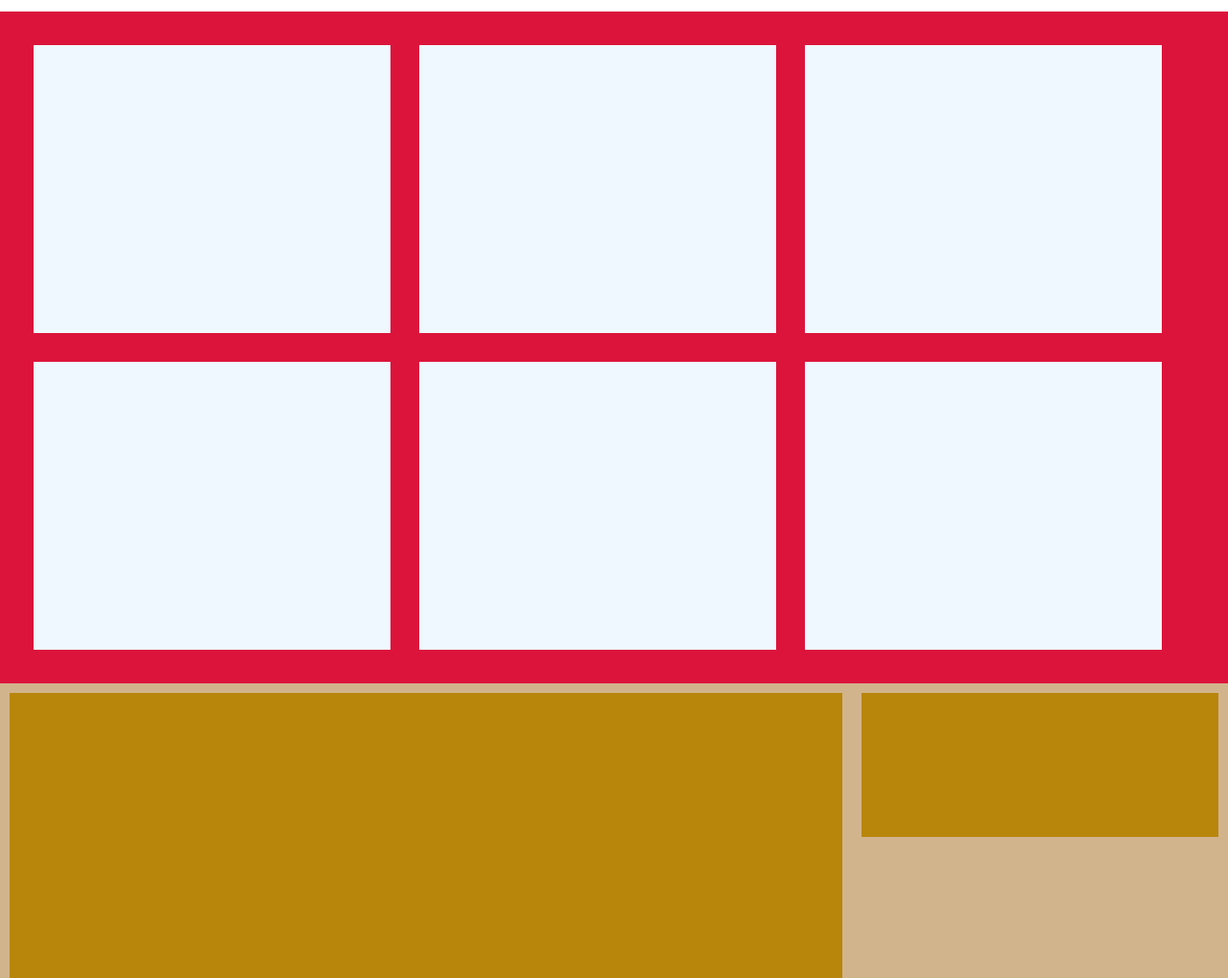
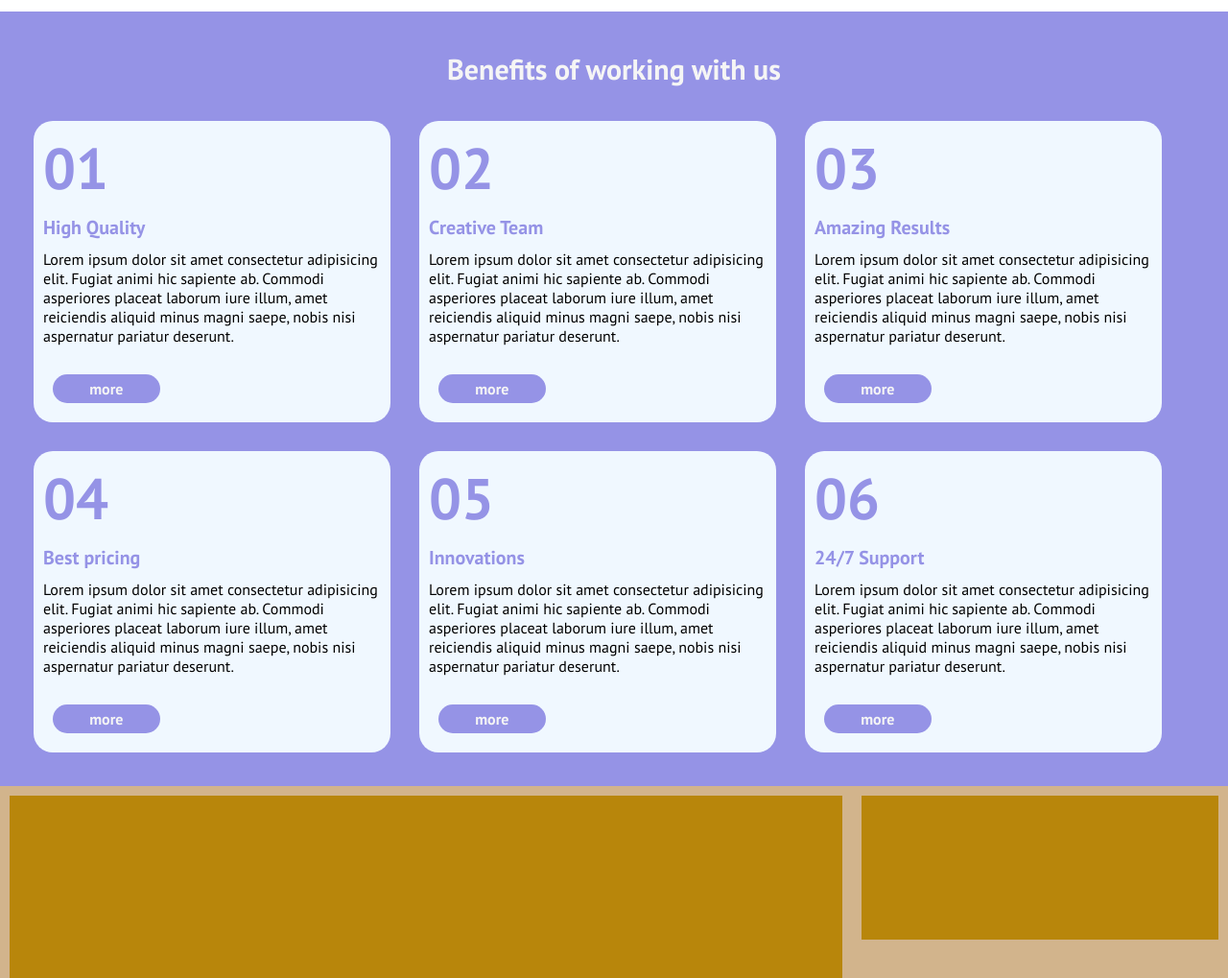
Before and after one commit to matteocenci/htmlcss-responsive-layout, a plain HTML site: page index.html in a window 1280 px wide. Shown: the part 2942-3961 px from the top of the page at 96% size. Drawn offline with Linux system fonts and the light colour scheme.

Commit message:
feat: fourth section done and responsive

```diff
--- a/css/responsive.css
+++ b/css/responsive.css
@@ -69,6 +69,10 @@
         margin-bottom: 0;
     }
 
+    .fourth-section h2{
+        width: 100%;
+    }
+
 }
 
 @media screen and (min-width: 992px){
@@ -136,4 +140,8 @@
         width: 60%;
 
     }
+
+    .fourth-section h2{
+        width: 100%;
+    }
 }
--- a/css/style.css
+++ b/css/style.css
@@ -303,17 +303,59 @@ img {
 
 
     /* Debug */
-    background-color: crimson;
+    background-color: #9593E6;
 }
 
-.benefit{
-    width: 80%;
+.fourth-section h2{
+    text-align: center;
+    font-size: 30px;
+    font-weight: 600;
+    color: #f5f5f5;
+    padding: 20px;
+
+}
+
+.benefit {
+    display: flex;
+    flex-direction: column;
+    width: 60%;
     margin: 15px 0;
+    border-radius: 20px;
 
     /* Debug */
-    height: 300px;
+    /* height: 300px; */
     background-color: aliceblue;
 
+}
+
+.benefit h3 {
+    color: #9593E6;
+    padding: 0 10px;
+    font-weight: 600;
+    font-size: 20px;
+}
+
+.benefit p {
+    padding: 10px;
+}
+
+.benefit a {
+    width: 30%;
+    background-color: #9593E6;
+    text-align: center;
+    margin: 20px;
+    padding: 5px 20px;
+    color: #f5f5f5;
+    text-decoration: none;
+    font-weight: 600;
+    border-radius: 20px;
+}
+
+.list-number{
+    padding: 10px;
+    font-size: 60px;
+    font-weight: 600;
+    color: #9593E6;
 }
 
 
--- a/index.html
+++ b/index.html
@@ -210,12 +210,80 @@
             <!-- Fourth section -->
             <div class="fourth-section">
 
-                <div class="benefit"></div>
-                <div class="benefit"></div>
-                <div class="benefit"></div>
-                <div class="benefit"></div>
-                <div class="benefit"></div>
-                <div class="benefit"></div>
+                <h2>Benefits of working with us</h2>
+
+                <div class="benefit">
+                    <span class="list-number">
+                        01
+                    </span>
+                    <h3>
+                        High Quality
+                    </h3>
+                    <p>
+                        Lorem ipsum dolor sit amet consectetur adipisicing elit. Fugiat animi hic sapiente ab. Commodi asperiores placeat laborum iure illum, amet reiciendis aliquid minus magni saepe, nobis nisi aspernatur pariatur deserunt.
+                    </p>
+                    <a href="">more</a>
+                </div>
+                <div class="benefit">
+                    <span class="list-number">
+                        02
+                    </span>
+                    <h3>
+                        Creative Team
+                    </h3>
+                    <p>
+                        Lorem ipsum dolor sit amet consectetur adipisicing elit. Fugiat animi hic sapiente ab. Commodi asperiores placeat laborum iure illum, amet reiciendis aliquid minus magni saepe, nobis nisi aspernatur pariatur deserunt.
+                    </p>
+                    <a href="">more</a>
+                </div>
+                <div class="benefit">
+                    <span class="list-number">
+                        03
+                    </span>
+                    <h3>
+                        Amazing Results
+                    </h3>
+                    <p>
+                        Lorem ipsum dolor sit amet consectetur adipisicing elit. Fugiat animi hic sapiente ab. Commodi asperiores placeat laborum iure illum, amet reiciendis aliquid minus magni saepe, nobis nisi aspernatur pariatur deserunt.
+                    </p>
+                    <a href="">more</a>
+                </div>
+                <div class="benefit">
+                    <span class="list-number">
+                        04
+                    </span>
+                    <h3>
+                        Best pricing
+                    </h3>
+                    <p>
+                        Lorem ipsum dolor sit amet consectetur adipisicing elit. Fugiat animi hic sapiente ab. Commodi asperiores placeat laborum iure illum, amet reiciendis aliquid minus magni saepe, nobis nisi aspernatur pariatur deserunt.
+                    </p>
+                    <a href="">more</a>
+                </div>
+                <div class="benefit">
+                    <span class="list-number">
+                        05
+                    </span>
+                    <h3>
+                        Innovations
+                    </h3>
+                    <p>
+                        Lorem ipsum dolor sit amet consectetur adipisicing elit. Fugiat animi hic sapiente ab. Commodi asperiores placeat laborum iure illum, amet reiciendis aliquid minus magni saepe, nobis nisi aspernatur pariatur deserunt.
+                    </p>
+                    <a href="">more</a>
+                </div>
+                <div class="benefit">
+                    <span class="list-number">
+                        06
+                    </span>
+                    <h3>
+                        24/7 Support
+                    </h3>
+                    <p>
+                        Lorem ipsum dolor sit amet consectetur adipisicing elit. Fugiat animi hic sapiente ab. Commodi asperiores placeat laborum iure illum, amet reiciendis aliquid minus magni saepe, nobis nisi aspernatur pariatur deserunt.
+                    </p>
+                    <a href="">more</a>
+                </div>
 
             </div>
             <!-- /Fourth section -->
```
